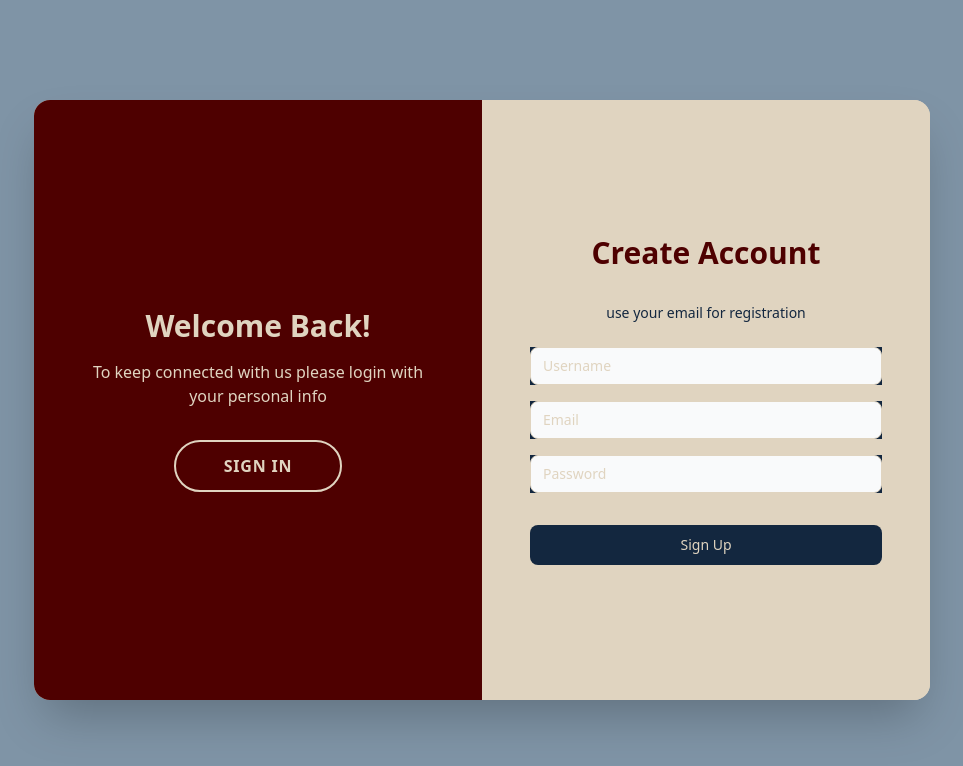
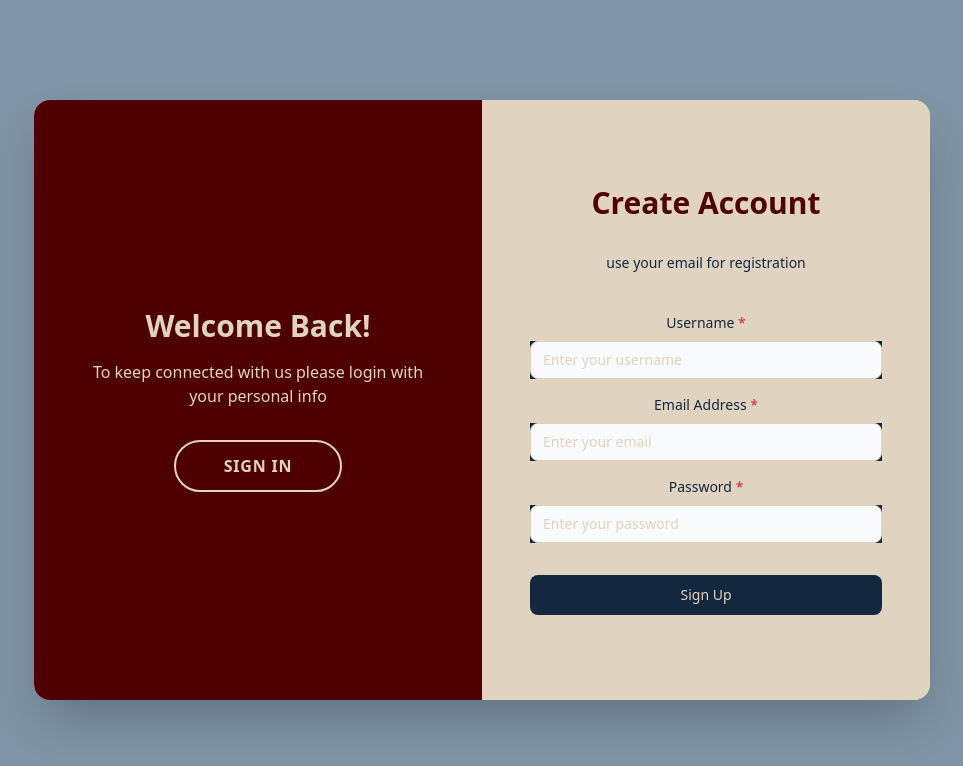
Before and after one commit to yigithankarabulut/vadi-hackathon-fe, a React (Vite) app in the folder frontend/: page /register in a window 1280 px wide. Shown: the top 766 px of the page, without its empty margins (158-1121 px from the left). Built offline with nearby package versions, Linux system fonts and the light colour scheme; no server answers.

Commit message:
feat(register): improve form validation, accessibility and error handling

```diff
--- a/frontend/src/pages/Register/RegisterPage.tsx
+++ b/frontend/src/pages/Register/RegisterPage.tsx
@@ -13,6 +13,7 @@ function Register({ isSignUp }: RegisterProps): React.JSX.Element {
         password: ""
     });
     const [isLoading, setIsLoading] = useState(false);
+    const [errors, setErrors] = useState<{ username?: string; email?: string; password?: string }>({});
 
     const handleInputChange = (e: React.ChangeEvent<HTMLInputElement>) => {
         const { id, value } = e.target;
@@ -25,8 +26,38 @@ function Register({ isSignUp }: RegisterProps): React.JSX.Element {
         }
     };
 
+    const validateForm = (): boolean => {
+        const newErrors: { username?: string; email?: string; password?: string } = {};
+
+        if (!formData.username) {
+            newErrors.username = "Kullanıcı adı gereklidir";
+        } else if (formData.username.length < 3) {
+            newErrors.username = "Kullanıcı adı en az 3 karakter olmalıdır";
+        }
+
+        if (!formData.email) {
+            newErrors.email = "Email gereklidir";
+        } else if (!/^[^\s@]+@[^\s@]+\.[^\s@]+$/.test(formData.email)) {
+            newErrors.email = "Geçerli bir email adresi girin";
+        }
+
+        if (!formData.password) {
+            newErrors.password = "Şifre gereklidir";
+        } else if (formData.password.length < 6) {
+            newErrors.password = "Şifre en az 6 karakter olmalıdır";
+        }
+
+        setErrors(newErrors);
+        return Object.keys(newErrors).length === 0;
+    };
+
     const handleSubmit = async (e: React.FormEvent) => {
         e.preventDefault();
+
+        if (!validateForm()) {
+            return;
+        }
+
         setIsLoading(true);
 
         const response = await apiService.register(
@@ -37,62 +68,84 @@ function Register({ isSignUp }: RegisterProps): React.JSX.Element {
 
         if (response.success) {
             setFormData({ username: "", email: "", password: "" });
+            setErrors({});
         }
 
         setIsLoading(false);
     };
 
     return (
-        <section className={`absolute top-0 left-0 h-full w-1/2 flex flex-col justify-center p-12 bg-[#E0D4C0] transition-all duration-500 ease-in-out ${isSignUp ? "translate-x-full opacity-100 z-10" : "opacity-0 z-0"}`} aria-label="Sign up form">
-            <form className="flex flex-col gap-4 h-full justify-center text-center" onSubmit={handleSubmit}>
+        <section className={`absolute top-0 left-0 h-full w-1/2 flex flex-col justify-center p-12 bg-[#E0D4C0] transition-all duration-500 ease-in-out ${isSignUp ? "translate-x-full opacity-100 z-10" : "opacity-0 z-0"}`} aria-label="Sign up form" aria-hidden={!isSignUp}>
+            <form className="flex flex-col gap-4 h-full justify-center text-center" onSubmit={handleSubmit} noValidate>
                 <h1 className="text-3xl font-bold mb-4 text-[#4E0000]">Create Account</h1>
-                <p className="text-sm text-[#13273F] mb-2">use your email for registration</p>
+                <p className="text-sm text-[#13273F] mb-6">use your email for registration</p>
 
                 <div>
-                    <label htmlFor="signup-name" className="sr-only">Username</label>
+                    <label htmlFor="signup-name" className="block text-sm font-medium text-[#13273F] mb-2">Username <span className="text-red-600" aria-label="required">*</span></label>
                     <TextInput
                         id="signup-name"
                         type="text"
-                        placeholder="Username"
+                        placeholder="Enter your username"
                         required
                         className="bg-[#13273F] text-[#E0D4C0] placeholder:text-[#E0D4C0]/60"
                         value={formData.username}
                         onChange={handleInputChange}
                         aria-label="Username"
+                        aria-invalid={!!errors.username}
+                        aria-describedby={errors.username ? "signup-name-error" : undefined}
                     />
+                    {errors.username && (
+                        <p id="signup-name-error" className="text-red-600 text-sm mt-1" role="alert">
+                            {errors.username}
+                        </p>
+                    )}
                 </div>
 
                 <div>
-                    <label htmlFor="signup-email" className="sr-only">Email address</label>
+                    <label htmlFor="signup-email" className="block text-sm font-medium text-[#13273F] mb-2">Email Address <span className="text-red-600" aria-label="required">*</span></label>
                     <TextInput
                         id="signup-email"
                         type="email"
-                        placeholder="Email"
+                        placeholder="Enter your email"
                         required
                         className="bg-[#13273F] text-[#E0D4C0] placeholder:text-[#E0D4C0]/60"
                         value={formData.email}
                         onChange={handleInputChange}
                         aria-label="Email address"
+                        aria-invalid={!!errors.email}
+                        aria-describedby={errors.email ? "signup-email-error" : undefined}
                     />
+                    {errors.email && (
+                        <p id="signup-email-error" className="text-red-600 text-sm mt-1" role="alert">
+                            {errors.email}
+                        </p>
+                    )}
                 </div>
 
                 <div>
-                    <label htmlFor="signup-password" className="sr-only">Password</label>
+                    <label htmlFor="signup-password" className="block text-sm font-medium text-[#13273F] mb-2">Password <span className="text-red-600" aria-label="required">*</span></label>
                     <TextInput
                         id="signup-password"
                         type="password"
-                        placeholder="Password"
+                        placeholder="Enter your password"
                         required
                         className="bg-[#13273F] text-[#E0D4C0] placeholder:text-[#E0D4C0]/60"
                         value={formData.password}
                         onChange={handleInputChange}
                         aria-label="Password"
+                        aria-invalid={!!errors.password}
+                        aria-describedby={errors.password ? "signup-password-error" : undefined}
                     />
+                    {errors.password && (
+                        <p id="signup-password-error" className="text-red-600 text-sm mt-1" role="alert">
+                            {errors.password}
+                        </p>
+                    )}
                 </div>
 
                 <Button
                     type="submit"
-                    className="bg-[#13273F] hover:bg-[#0f1f33] mt-4 border-0 transition-transform active:scale-95 text-[#E0D4C0]"
+                    className="bg-[#13273F] hover:bg-[#0f1f33] mt-4 border-0 transition-transform active:scale-95 text-[#E0D4C0] focus:outline-none focus:ring-2 focus:ring-offset-2 focus:ring-[#4E0000]"
                     disabled={isLoading}
                     aria-busy={isLoading}
                 >
```
